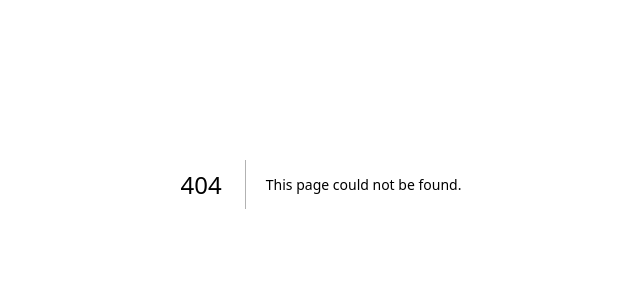
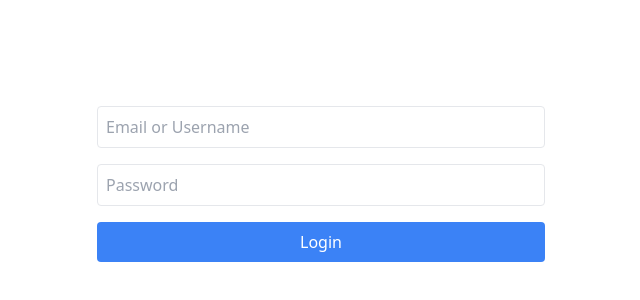
Before and after one commit to ladriennel/note-organization-board, a Next.js app in the folder frontend/: page /auth/login in a window 1280 px wide. Before the commit this address had no page. Shown: the part 216-516 px from the top of the page, without its empty margins (319-959 px from the left). Built offline with nearby package versions, Linux system fonts and the light colour scheme.

Commit message:
login, register auth page

```diff
--- /dev/null
+++ b/frontend/src/app/auth/login/page.js
@@ -0,0 +1,88 @@
+'use client'
+import { useState } from 'react'
+import { useRouter } from 'next/navigation'
+
+export default function LoginPage() {
+  const [formData, setFormData] = useState({
+    identifier: '',
+    password: ''
+  })
+  const [error, setError] = useState('')
+  const router = useRouter()
+
+  const handleChange = (e) => {
+    setFormData({
+      ...formData,
+      [e.target.name]: e.target.value
+    })
+  }
+
+  const handleSubmit = async (e) => {
+    e.preventDefault()
+    try {
+      const res = await fetch('http://localhost:5001/api/auth/login', {
+        method: 'POST',
+        headers: {
+          'Content-Type': 'application/json',
+        },
+        body: JSON.stringify(formData),
+      })
+
+      const data = await res.json()
+
+      if (!res.ok) {
+        throw new Error(data.error || 'Login failed')
+      }
+
+      // Store user data in localStorage or state management solution
+      localStorage.setItem('userData', JSON.stringify(data.user))
+
+      // Redirect to workspaces page
+      router.push('/workspace')
+    } catch (err) {
+      setError(err.message)
+    }
+  }
+
+  return (
+    <div className="min-h-screen flex items-center justify-center">
+      <div className="w-full max-w-md">
+        {/* Add your login page design/styling here */}
+        <form onSubmit={handleSubmit} className="space-y-4">
+          {error && <div className="text-red-500">{error}</div>}
+
+          <div>
+            <input
+              type="text"
+              name="identifier"
+              value={formData.identifier}
+              onChange={handleChange}
+              placeholder="Email or Username"
+              className="w-full p-2 border rounded"
+              required
+            />
+          </div>
+
+          <div>
+            <input
+              type="password"
+              name="password"
+              value={formData.password}
+              onChange={handleChange}
+              placeholder="Password"
+              className="w-full p-2 border rounded"
+              required
+            />
+          </div>
+
+          <button
+            type="submit"
+            className="w-full bg-blue-500 text-white p-2 rounded"
+          >
+            Login
+          </button>
+        </form>
+      </div>
+    </div>
+  )
+}
--- /dev/null
+++ b/frontend/src/app/auth/register/page.js
@@ -0,0 +1,98 @@
+'use client'
+import { useState } from 'react'
+import { useRouter } from 'next/navigation'
+
+export default function RegisterPage() {
+  const [formData, setFormData] = useState({
+    username: '',
+    email: '',
+    password: ''
+  })
+  const [error, setError] = useState('')
+  const router = useRouter()
+
+  const handleChange = (e) => {
+    setFormData({
+      ...formData,
+      [e.target.name]: e.target.value
+    })
+  }
+
+  const handleSubmit = async (e) => {
+    e.preventDefault()
+    try {
+      const res = await fetch('http://localhost:5001/api/auth/register', {
+        method: 'POST',
+        headers: {
+          'Content-Type': 'application/json',
+        },
+        body: JSON.stringify(formData),
+      })
+
+      const data = await res.json()
+
+      if (!res.ok) {
+        throw new Error(data.error || 'Registration failed')
+      }
+
+      // Redirect to login page after successful registration
+      router.push('/auth/login')
+    } catch (err) {
+      setError(err.message)
+    }
+  }
+
+  return (
+    <div className="min-h-screen flex items-center justify-center">
+      <div className="w-full max-w-md">
+        {/* Add your register page design/styling here */}
+        <form onSubmit={handleSubmit} className="space-y-4">
+          {error && <div className="text-red-500">{error}</div>}
+
+          <div>
+            <input
+              type="text"
+              name="username"
+              value={formData.username}
+              onChange={handleChange}
+              placeholder="Username"
+              className="w-full p-2 border rounded"
+              required
+            />
+          </div>
+
+          <div>
+            <input
+              type="email"
+              name="email"
+              value={formData.email}
+              onChange={handleChange}
+              placeholder="Email"
+              className="w-full p-2 border rounded"
+              required
+            />
+          </div>
+
+          <div>
+            <input
+              type="password"
+              name="password"
+              value={formData.password}
+              onChange={handleChange}
+              placeholder="Password"
+              className="w-full p-2 border rounded"
+              required
+            />
+          </div>
+
+          <button
+            type="submit"
+            className="w-full bg-blue-500 text-white p-2 rounded"
+          >
+            Register
+          </button>
+        </form>
+      </div>
+    </div>
+  )
+}
--- a/frontend/tailwind.config.mjs
+++ b/frontend/tailwind.config.mjs
@@ -6,12 +6,7 @@
     "./src/app/**/*.{js,ts,jsx,tsx,mdx}",
   ],
   theme: {
-    extend: {
-      colors: {
-        background: "var(--background)",
-        foreground: "var(--foreground)",
-      },
-    },
+    extend: {},
   },
   plugins: [],
 };
```
Also changed, not shown: frontend/src/app/workspace/[id]/page.js (added), frontend/src/app/workspace/page.js (added), frontend/src/components/auth/LoginForm.js (added), frontend/src/components/auth/RegisterForm.js (added), frontend/src/components/workspace/Note.js (added), frontend/src/components/workspace/WorkspaceCanvas.js (added).
